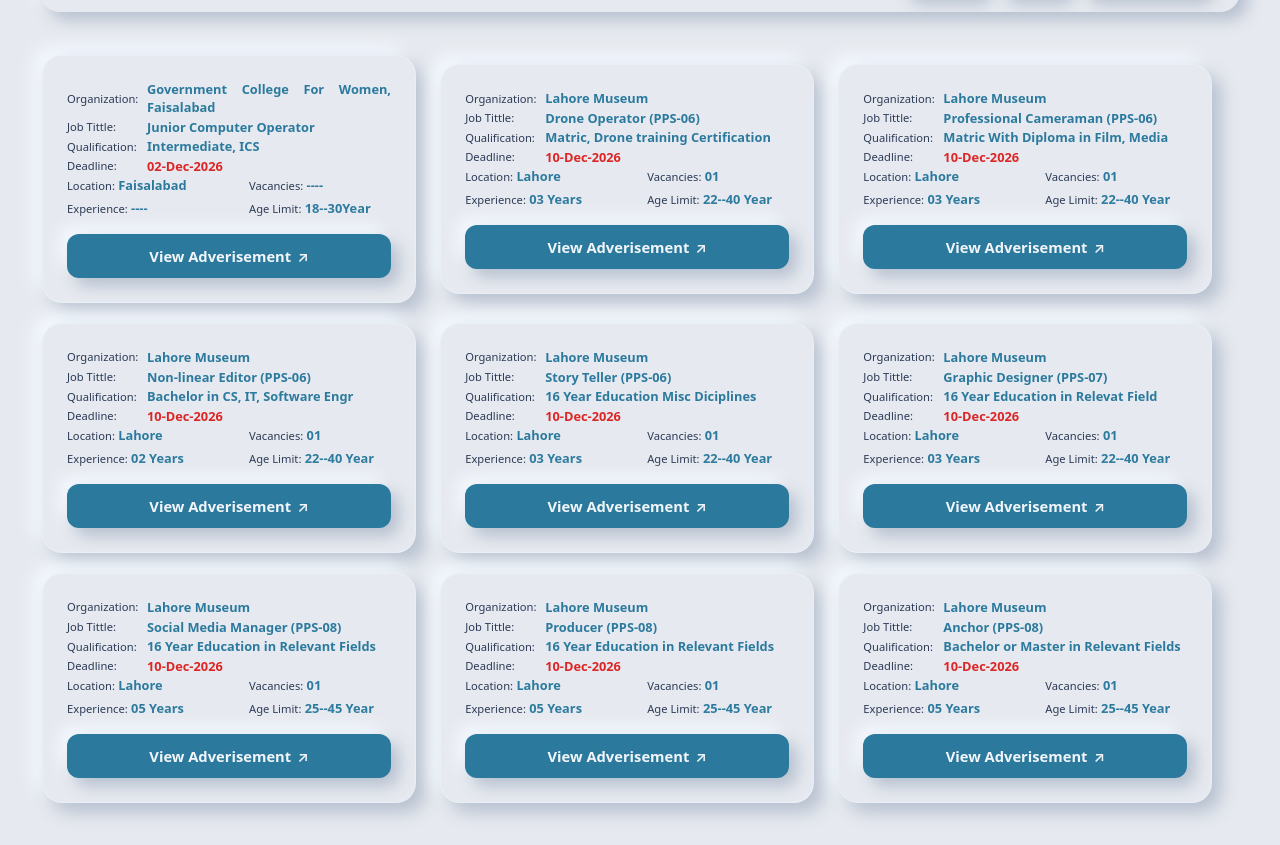
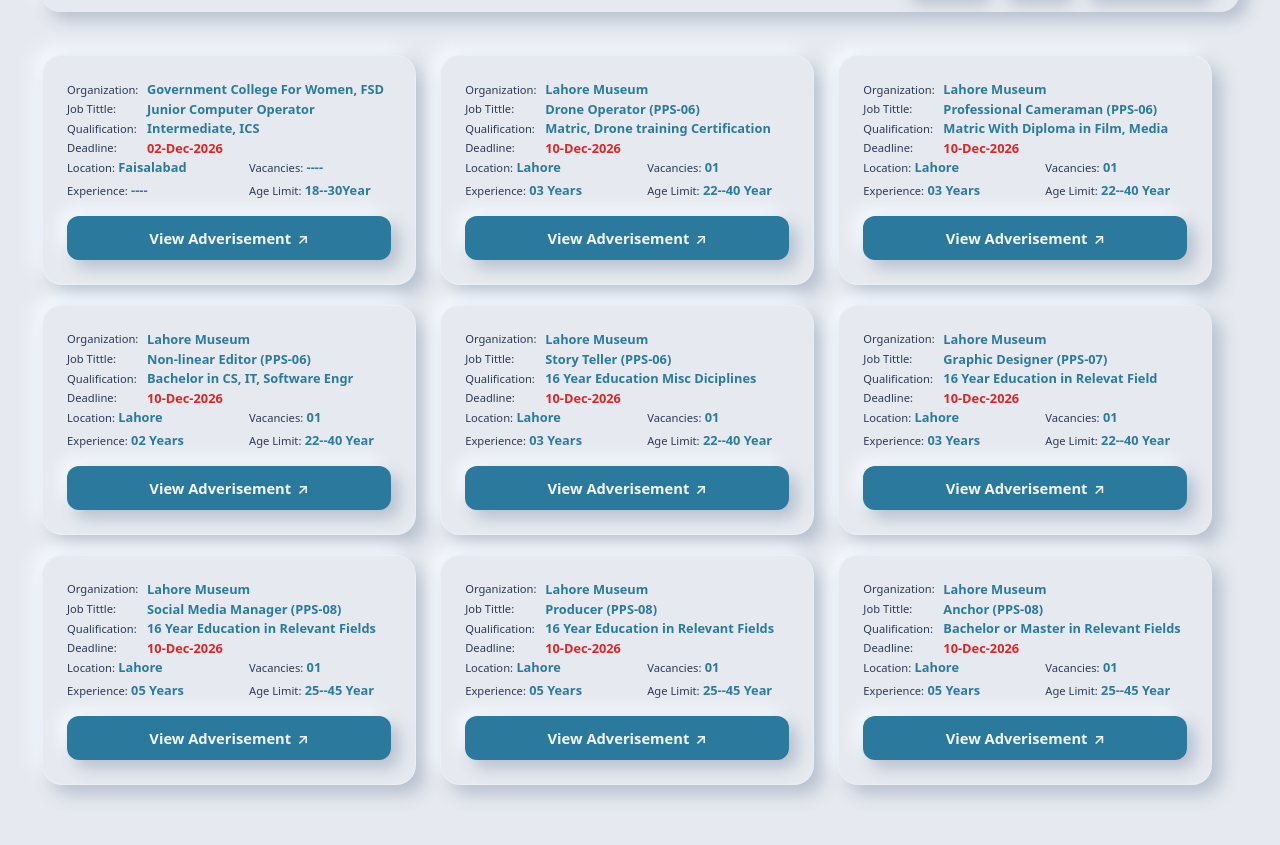
Before and after one commit to Zia-Ul-Mustafa-Shakeel/c2career, a plain HTML site: page jobs.html in a window 1280 px wide. Shown: the part 59-904 px from the top of the page. Drawn offline with Linux system fonts and the light colour scheme.

```diff
--- a/jobs.html
+++ b/jobs.html
@@ -270,7 +270,7 @@
   <div class="card">
     <div class="row-list">
       <div class="row-item"><span>Organization:</span>
-        <span>Government College For Women, Faisalabad</span>
+        <span>Government College For Women, FSD</span>
       </div>
       <div class="row-item"><span>Job Tittle:</span>
         <span>Junior Computer Operator</span>
```
